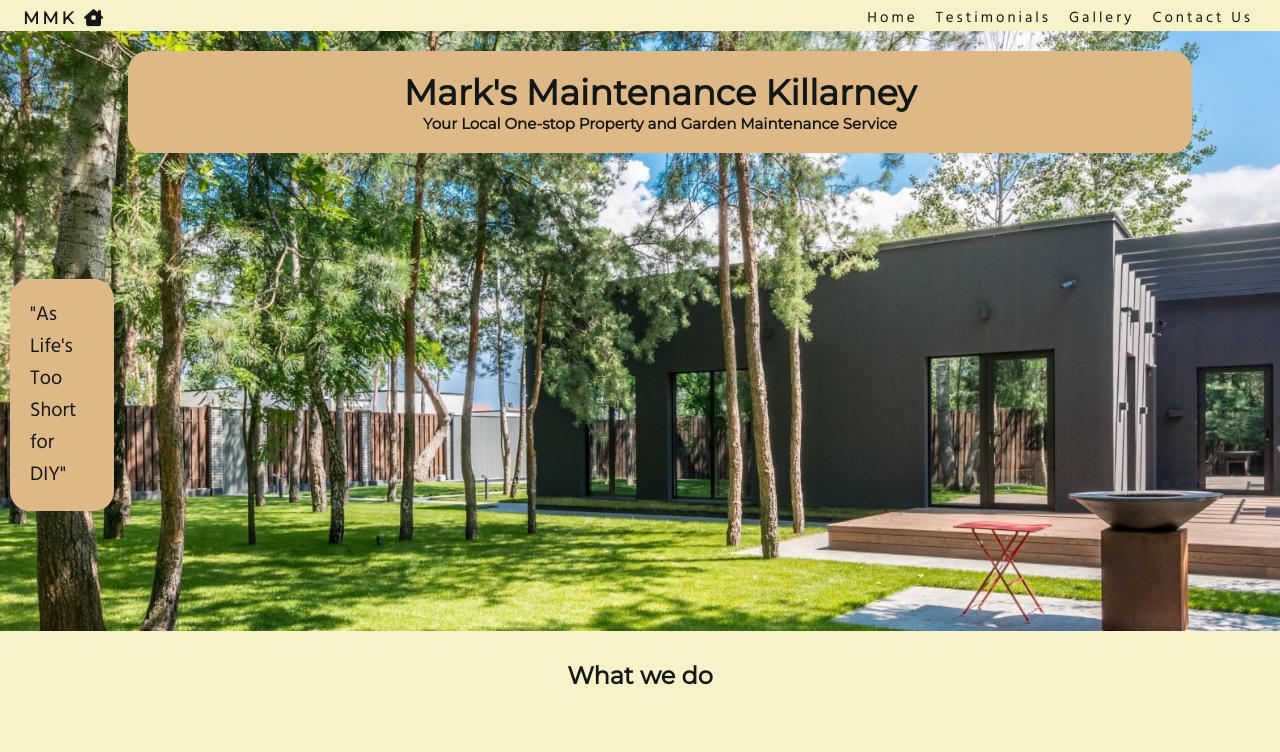
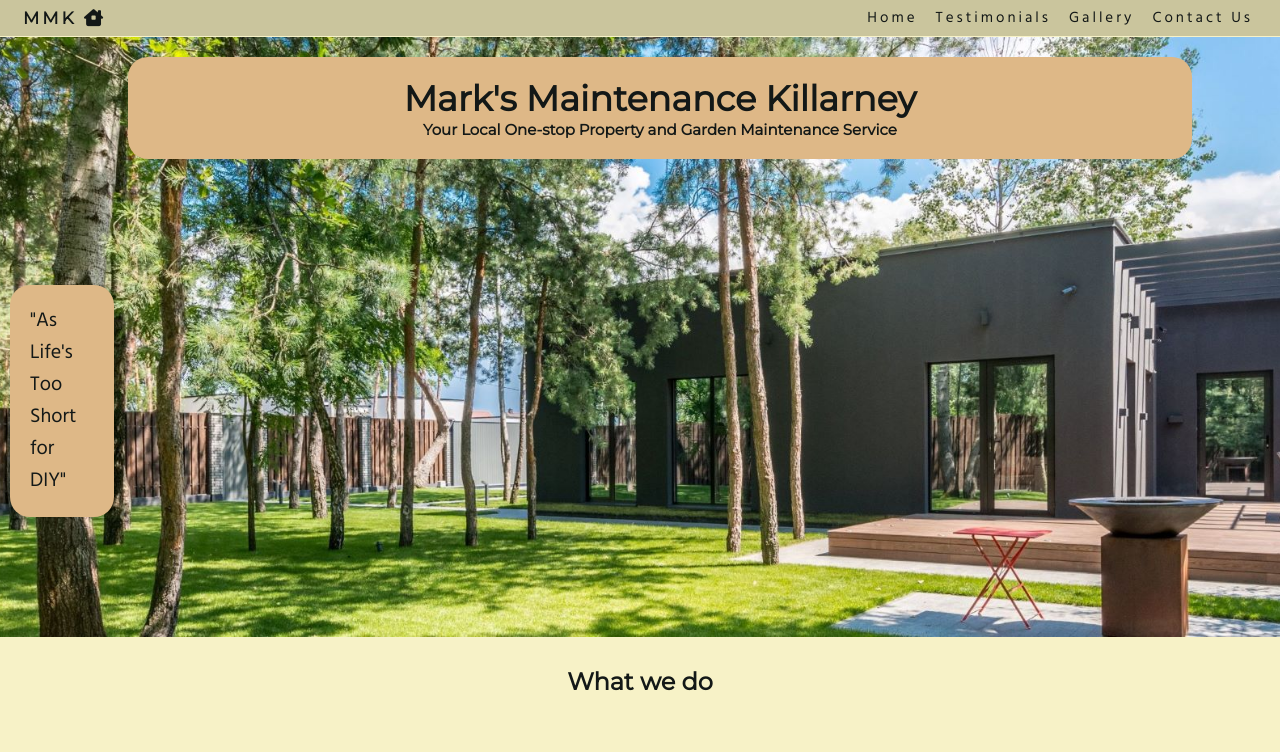
Before and after one commit to fenton1000/mf-portfolio-one-mmk, a plain HTML site: page index.html in a window 1280 px wide. Shown: the top 752 px of the page. Drawn offline with Linux system fonts and the light colour scheme.

Commit message:
Gives nav bar fixed position

```diff
--- a/assets/css/styles.css
+++ b/assets/css/styles.css
@@ -39,6 +39,10 @@ h3 {
 header {
     width: 100%;
     padding: 5px 0;
+    position: fixed;
+    top: 0;
+    z-index: 2;
+    background-color: rgb(202, 197, 157);
 }
 
 header > a {
@@ -94,6 +98,7 @@ nav a:hover {
 #hero {
     height: 600px;
     width: 100%;
+    margin-top: 37px;
     overflow: hidden;
 }
 
```
